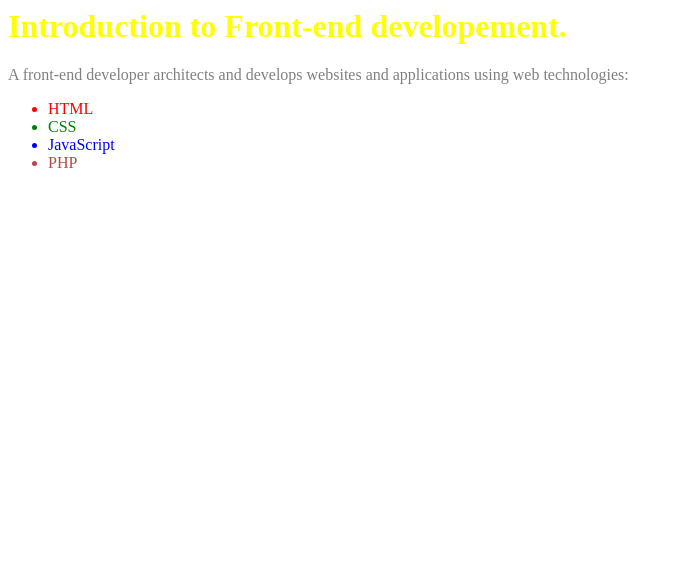
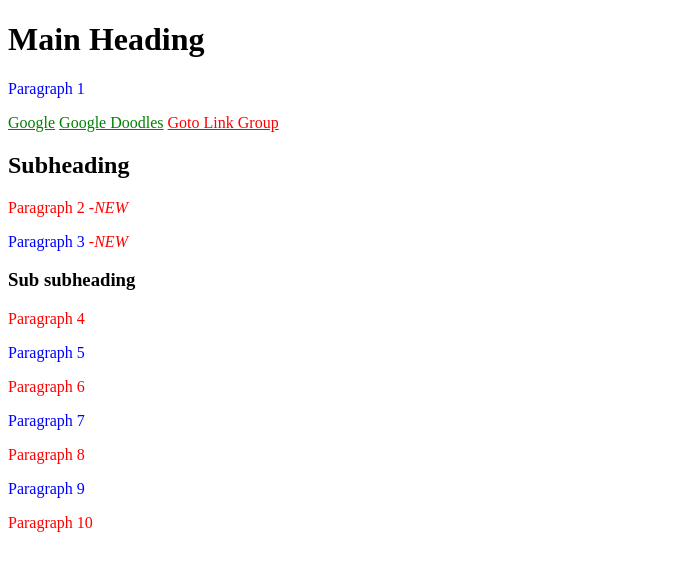
Before and after one commit to HamzaC99/learning, a plain HTML site: page index.html in a window 1280 px wide. Shown: the whole page, without its empty margins (0-683 px from the left). Drawn offline with Linux system fonts and the light colour scheme.

Commit message:
CSS - Assignment 1
Hamza Cenanovic

```diff
--- a/index.html
+++ b/index.html
@@ -1,16 +1,49 @@
-<html>
+<!DOCTYPE html>
+<html lang="en">
 
-<h1 style="color: yellow;"> Introduction to Front-end developement. </h1>
+<head>
+    <meta charset="UTF-8">
+    <title>Advanced CSS - Assignment 1</title>
+    <style>
+        .parni-brojevi {
+            color: red;
+        }
+        .neparni-brojevi {
+            color: blue;
+        }
+        #special:hover {
+            font-style: italic;
+        }
+        .pseudo::after {
+            content: " -NEW";
+            color: red;
+            font-style: italic;
+        }
 
+    </style>
+</head>
 
-<p style="color: grey;"> A front-end developer architects and develops websites and applications using web technologies: </p>
-
-	<ul>
-
-		<li style= "color: red;" >HTML</li>
-		<li style="color: green;">CSS</li>
-		<li style="color: blue;">JavaScript</li>
-		<li style="color: rgb(185, 71, 71);">PHP</li>
-	</ul>
+<body>
+    <h1>Main Heading</h1>
+    <p class="neparni-brojevi">Paragraph 1</p>
+    <a href="https://www.google.com/" style="color: green;">Google</a>
+    <a href="https://www.google.com/doodles" style="color: green;">Google Doodles</a>
+    <a href="https://www.link-group.eu/" target="_blank" style="color: red;">Goto Link Group</a>
+    <div id="first-div">
+        <h2>Subheading</h2>
+        <p class="pseudo parni-brojevi">Paragraph 2</p>
+        <p class="pseudo neparni-brojevi">Paragraph 3</p>
+        <div id="second-div">
+            <h3>Sub subheading</h3>
+            <p class="parni-brojevi">Paragraph 4</p>
+            <p class="neparni-brojevi">Paragraph 5</p>
+            <p class="parni-brojevi">Paragraph 6</p>
+            <p class="neparni-brojevi">Paragraph 7</p>
+            <p class="parni-brojevi">Paragraph 8</p>
+        </div>
+    </div>
+    <p class="neparni-brojevi">Paragraph 9</p>
+    <p style="color: red;" id="special">Paragraph 10</p>
+</body>
 
 </html>
```
